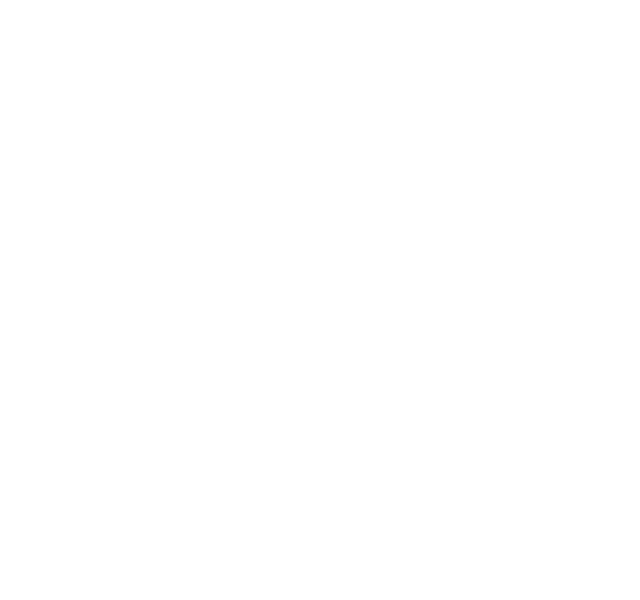
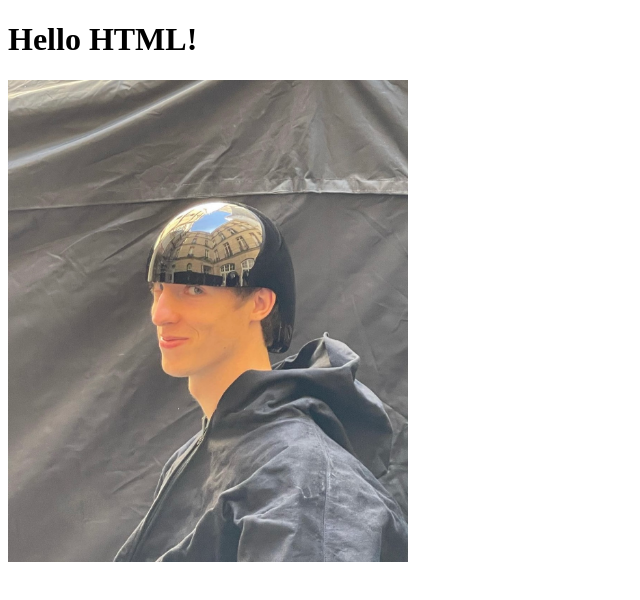
Before and after one commit to marianhuliak/webside, a plain HTML site: page index.html in a window 1280 px wide. Shown: the whole page, without its empty margins (0-640 px from the left). Drawn offline with Linux system fonts and the light colour scheme.

Commit message:
Add title and image

```diff
--- a/index.html
+++ b/index.html
@@ -8,6 +8,7 @@
     <link rel="shortcut icon" href="https://placekitten.com/96/139" type="image/x-icon">
 </head>
 <body>
-    <script src="https://unpkg.com/html-data-include@3.3.3/html-data-include.js"></script>
+    <h1>Hello HTML!</h1>
+    <img width="400" src="img/balenciaga.PNG" alt="Model BALENCIAGA">
 </body>
 </html>
```
Also changed, not shown: img/balenciaga.PNG (added).
